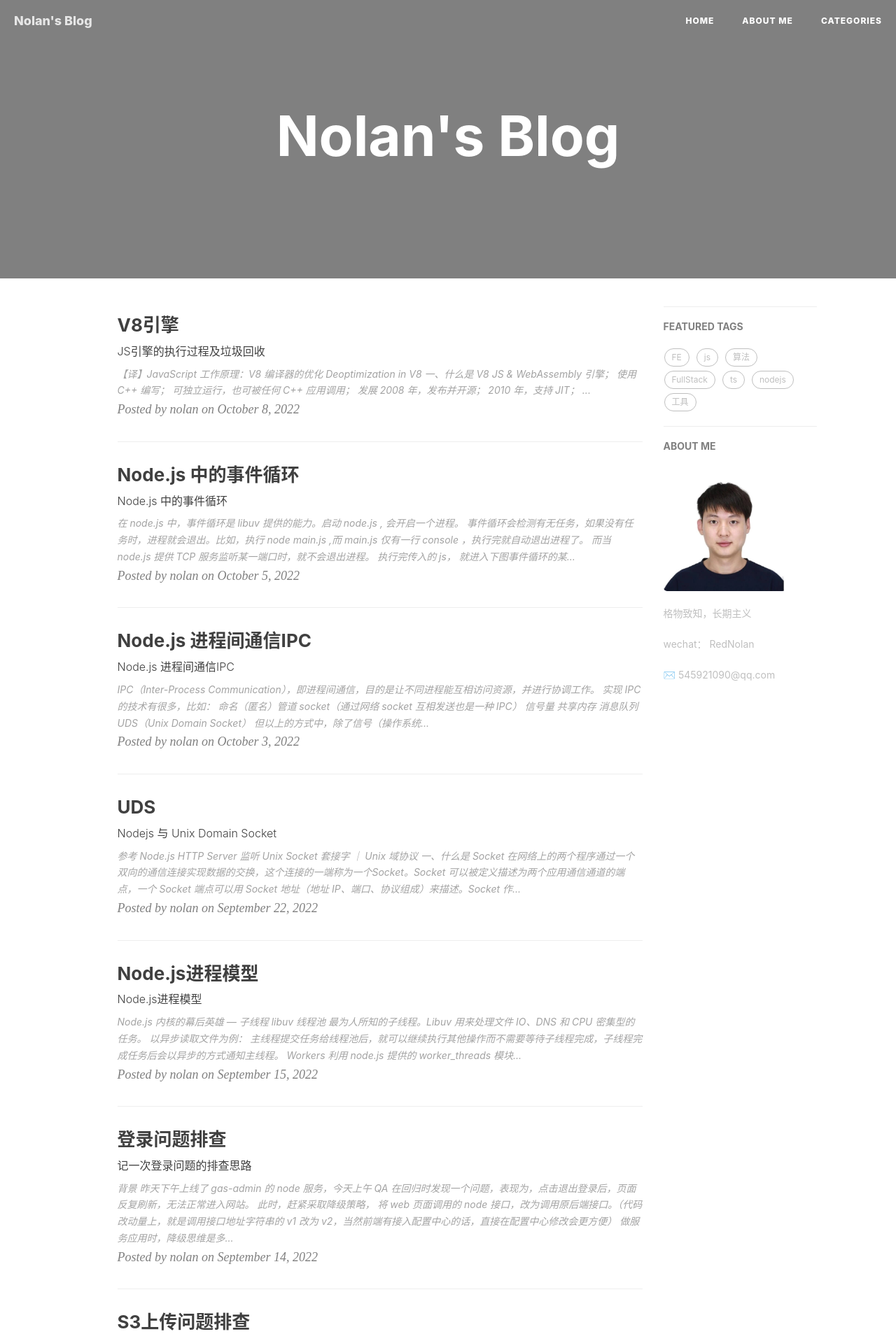
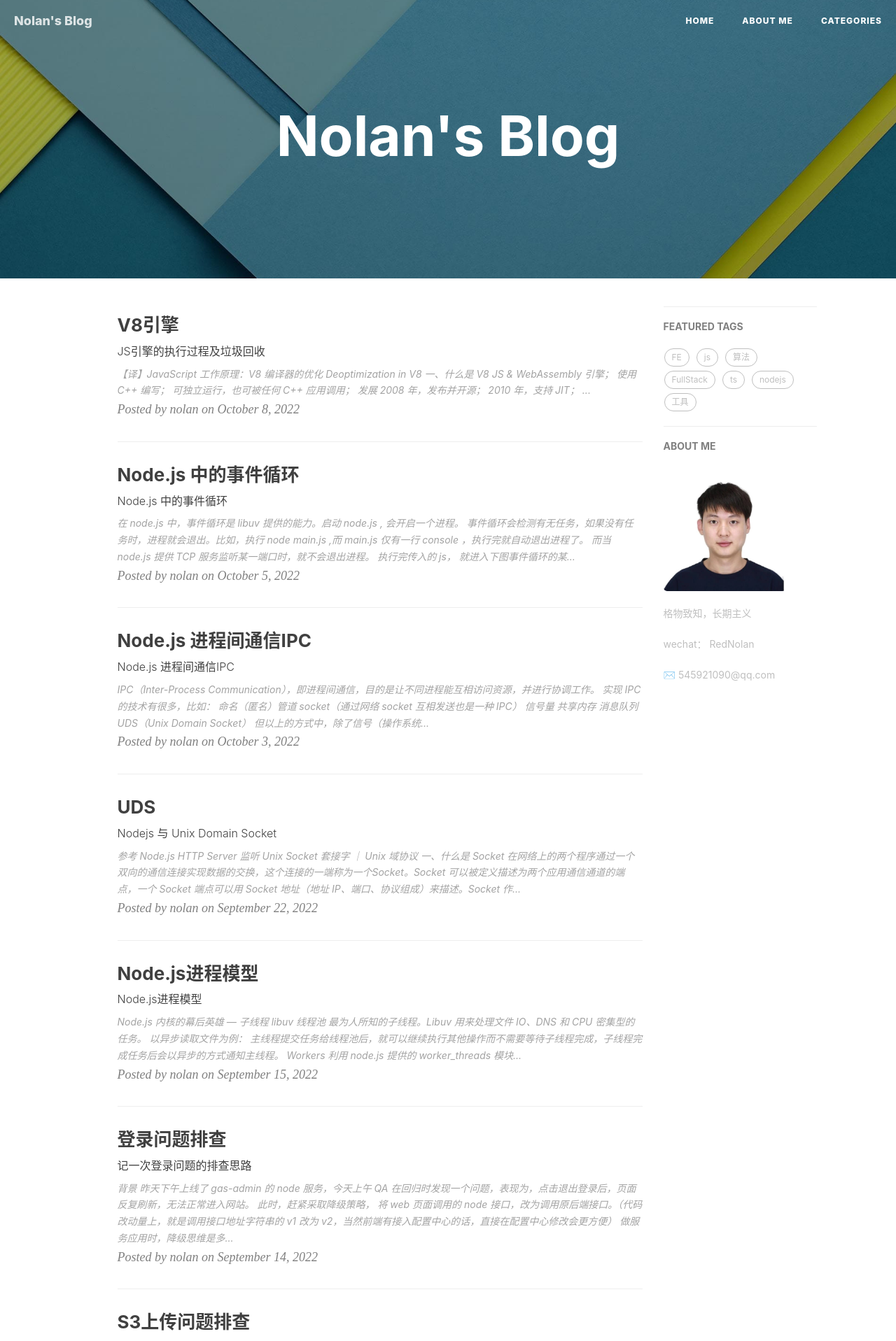
Before and after one commit to jiahao-si/jiahao-si.github.io, a Jekyll site: the page built from index.html, in a window 1280 px wide. Shown: the top 1917 px of the page at 70% size. Built offline with Jekyll 4.4.1, drawn with Linux system fonts in a browser that asks for light colours; nearby versions of some CDN libraries; the list of posts is cut into pages by our own code; comment, search, counter and statistics services are not loaded.

```diff
--- a/about.html
+++ b/about.html
@@ -1,5 +1,5 @@
 ---
-layout: default
+layout: page
 title: 'About Me'
 header-img: 'img/tag-bg-o.jpg'
 ---
--- a/index.html
+++ b/index.html
@@ -1,6 +1,6 @@
 ---
 layout: page
-header-img: 'img/img/tag-bg-o.jpg'
+header-img: 'img/tag-bg-o.jpg'
 ---
 
 {% for post in paginator.posts %}
```
